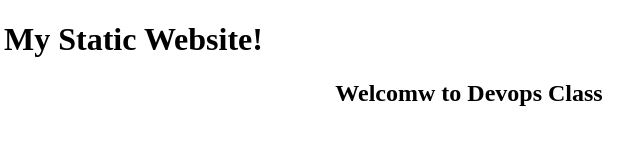
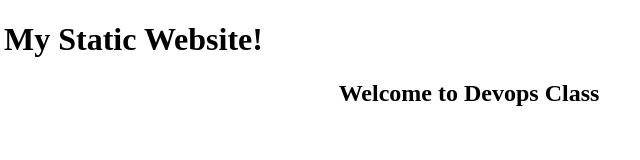
Before and after one commit to navya-sai-17/static-webapp, a plain HTML site: page index.html in a window 1280 px wide. Shown: the full height of the page, 171-811 px from the left. Drawn offline with Linux system fonts and the light colour scheme.

Commit message:
hook-commit

```diff
--- a/index.html
+++ b/index.html
@@ -5,6 +5,6 @@
 </head>
 <body>
     <h1>Welcome to My Static Website!</h1>
-    <h2 style="text-align: center;">Welcomw to Devops Class</h2>
+    <h2 style="text-align: center;">Welcome to Devops Class</h2>
 </body>
 </html>
```
